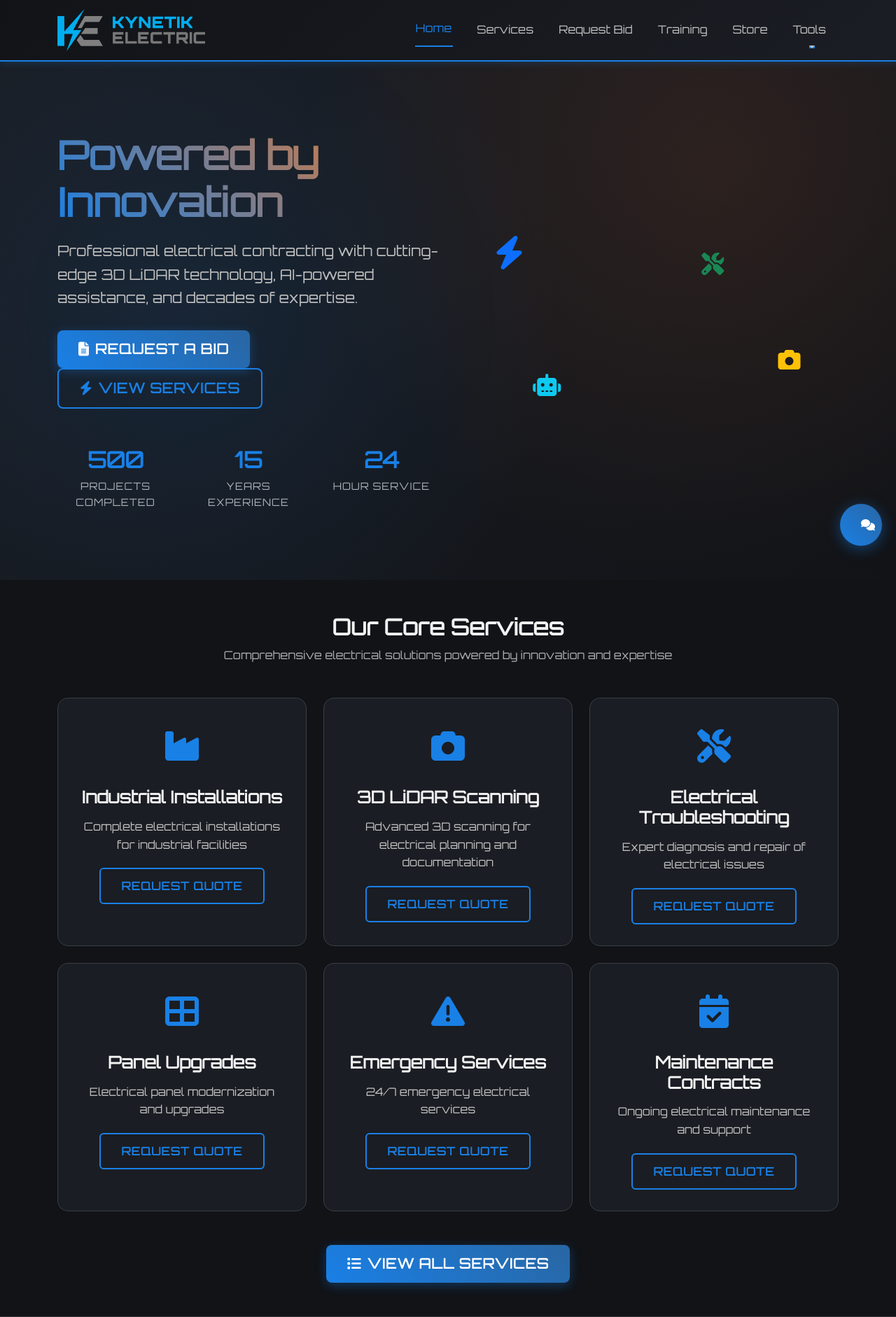
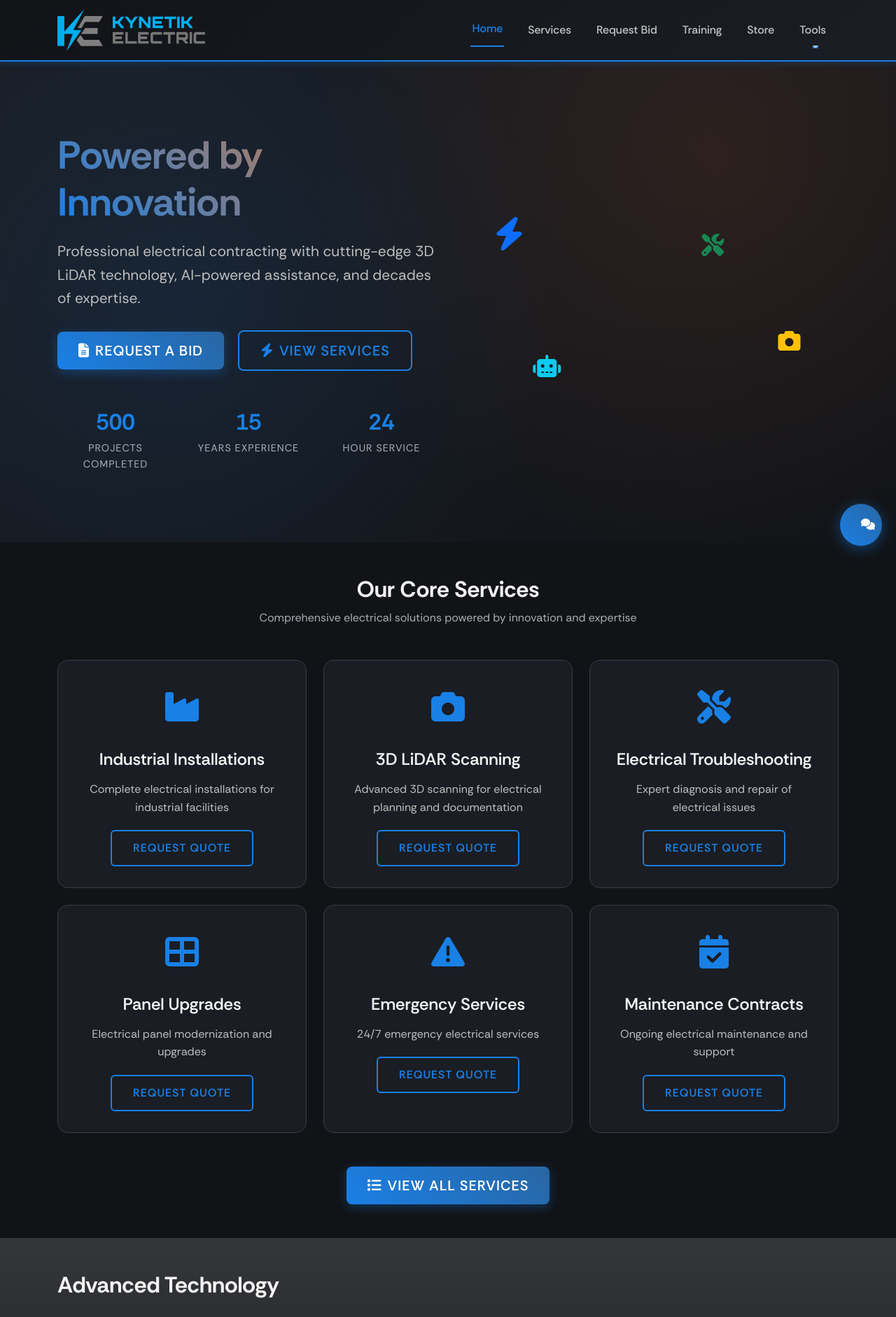
Before and after one commit to Sparx91/KynetikElectric, a Flask app: page / in a window 1280 px wide. Shown: the top 1882 px of the page at 70% size. Run offline with Flask 3, Linux system fonts and the light colour scheme; data comes from the database, SQL or seed files in the repository.

Commit message:
Update the website's appearance with a new, modern and more readable font
Replaces the 'KynetikFont' with 'RethinkSans' and includes various font weights and styles in static/css/style.css and static/fonts/.

Replit-Commit-Author: Agent
Replit-Commit-Session-Id: 14d51ebe-e683-4d99-a93a-19d0e4813a5b
Replit-Commit-Screenshot-Url: https://storage.googleapis.com/screenshot-production-us-central1/3d13388b-fa36-4ff9-ae97-5cc63ff4c302/25e6b068-c322-4468-989e-0e82414a045e.jpg

```diff
--- a/static/css/style.css
+++ b/static/css/style.css
@@ -1,15 +1,31 @@
-/* Kynetik Electric Custom Fonts */
+/* Kynetik Electric Custom Fonts - RethinkSans */
 @font-face {
-    font-family: 'KynetikFont';
-    src: url('../fonts/KynetikFont-Regular.ttf') format('truetype');
+    font-family: 'RethinkSans';
+    src: url('../fonts/RethinkSans-Regular.ttf') format('truetype');
     font-weight: normal;
     font-style: normal;
     font-display: swap;
 }
 
 @font-face {
-    font-family: 'KynetikFont-Bold';
-    src: url('../fonts/KynetikFont-Regular.ttf') format('truetype');
+    font-family: 'RethinkSans';
+    src: url('../fonts/RethinkSans-Medium.ttf') format('truetype');
+    font-weight: 500;
+    font-style: normal;
+    font-display: swap;
+}
+
+@font-face {
+    font-family: 'RethinkSans';
+    src: url('../fonts/RethinkSans-SemiBold.ttf') format('truetype');
+    font-weight: 600;
+    font-style: normal;
+    font-display: swap;
+}
+
+@font-face {
+    font-family: 'RethinkSans';
+    src: url('../fonts/RethinkSans-Bold.ttf') format('truetype');
     font-weight: bold;
     font-style: normal;
     font-display: swap;
@@ -30,7 +46,7 @@
     --success: hsl(120, 60%, 50%);          /* #4caf50 - Success Green */
     --warning: hsl(45, 90%, 55%);           /* #ffc107 - Warning Yellow */
     --danger: hsl(0, 70%, 55%);             /* #dc3545 - Error Red */
-    --kynetik-font: 'KynetikFont', 'Orbitron', sans-serif;
+    --kynetik-font: 'RethinkSans', sans-serif;
 }
 
 * {
```
Also changed, not shown: attached_assets/RethinkSans-BoldItalic_1750005526896.ttf (added), attached_assets/RethinkSans-Bold_1750005526895.ttf (added), attached_assets/RethinkSans-ExtraBoldItalic_1750005526897.ttf (added), attached_assets/RethinkSans-ExtraBold_1750005526897.ttf (added), attached_assets/RethinkSans-Italic_1750005526898.ttf (added), attached_assets/RethinkSans-MediumItalic_1750005526899.ttf (added), attached_assets/RethinkSans-Medium_1750005526898.ttf (added), attached_assets/RethinkSans-Regular_1750005526899.ttf (added), attached_assets/RethinkSans-SemiBoldItalic_1750005526900.ttf (added), attached_assets/RethinkSans-SemiBold_1750005526900.ttf (added), static/fonts/RethinkSans-Bold.ttf (added), static/fonts/RethinkSans-Medium.ttf (added), static/fonts/RethinkSans-Regular.ttf (added), static/fonts/RethinkSans-SemiBold.ttf (added).
